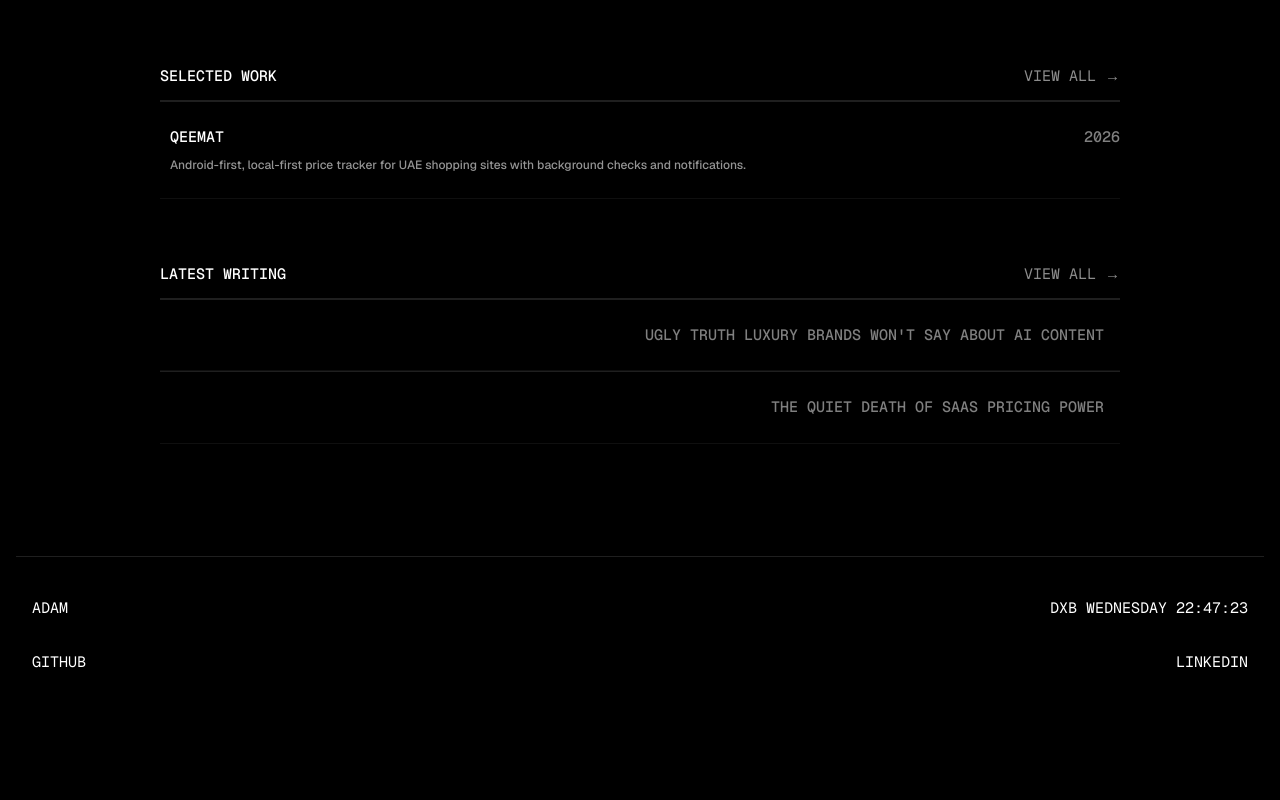
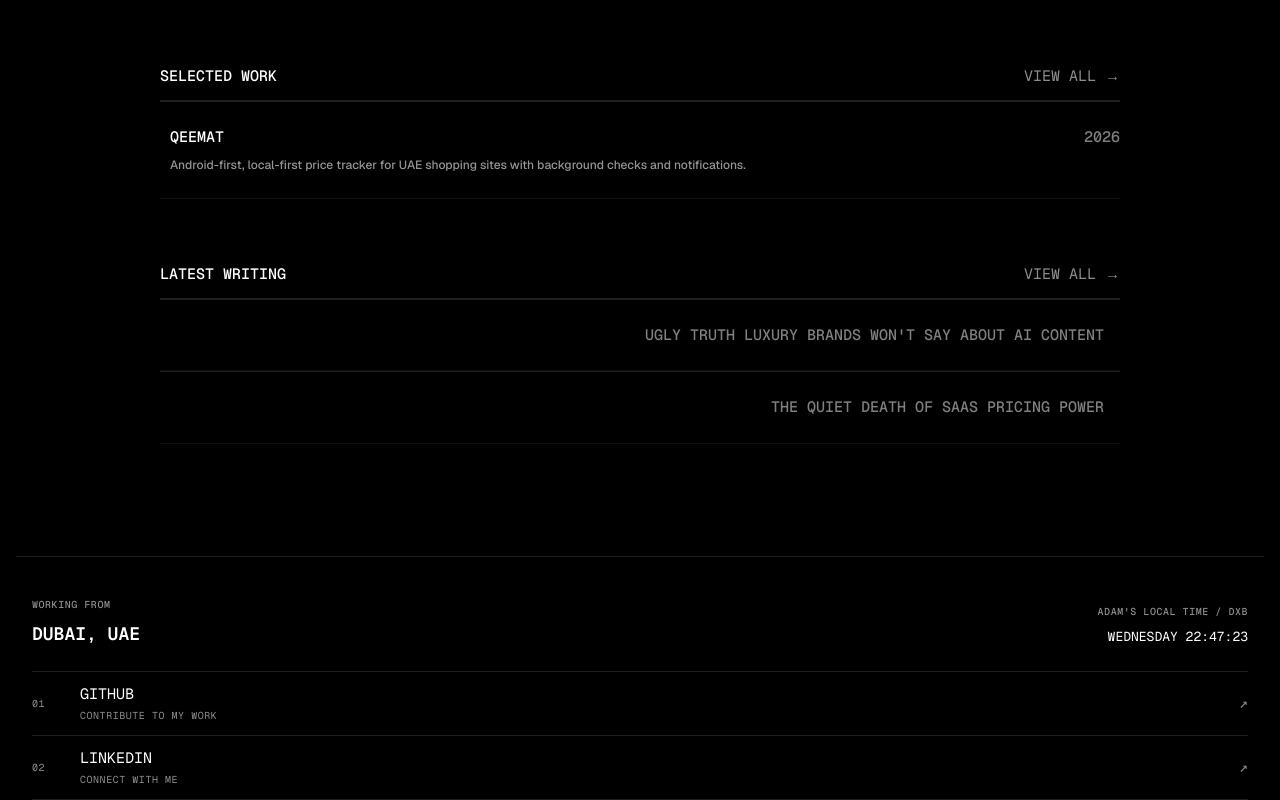
Before and after one commit to AdamJeddy/portfolio, a Next.js app: page / in a window 1280 px wide. Shown: the part 233-1033 px from the top of the page. Before the commit the page ends 923 px from the top, so only its background shows below. Built offline with nearby package versions, Linux system fonts and the light colour scheme.

Commit message:
feat: update footer layout and styling with new status and links

```diff
--- a/src/app/globals.css
+++ b/src/app/globals.css
@@ -220,9 +220,89 @@ html::-webkit-scrollbar {
   border-top: 1px solid rgba(var(--white-rgb), 0.12);
 }
 
-#footer .section {
-  padding-top: var(--space-1-5);
-  padding-bottom: var(--space-1-5);
+.footer-status {
+  display: grid;
+  grid-template-columns: 1fr auto;
+  gap: var(--space-2);
+  align-items: end;
+  padding: var(--space-1-5) 0 var(--space-2);
+}
+
+.footer-label,
+.footer-link-index {
+  font-size: 10px;
+  letter-spacing: var(--letter-spacing);
+  opacity: 0.55;
+}
+
+.footer-city {
+  margin-top: var(--char);
+  font-size: 18px;
+  font-weight: 600;
+}
+
+.footer-time {
+  text-align: right;
+}
+
+.footer-time time {
+  display: block;
+  margin-top: var(--char);
+  font-size: 13px;
+}
+
+.footer-links {
+  border-top: 1px solid rgba(var(--white-rgb), 0.12);
+}
+
+.footer-links a {
+  display: grid;
+  grid-template-columns: 32px 1fr auto;
+  gap: var(--char2);
+  align-items: center;
+  min-height: 64px;
+  border-bottom: 1px solid rgba(var(--white-rgb), 0.12);
+  text-decoration: none;
+}
+
+.footer-link-copy {
+  display: flex;
+  flex-direction: column;
+  gap: 3px;
+}
+
+.footer-link-copy > span:last-child {
+  font-size: 10px;
+  letter-spacing: var(--letter-spacing);
+  opacity: 0.55;
+}
+
+.footer-links a > span:last-child {
+  opacity: 0.55;
+}
+
+.footer-links a:hover,
+.footer-links a:focus-visible {
+  color: var(--black);
+  background: var(--white);
+}
+
+@media (max-width: 768px) {
+  .footer-status {
+    grid-template-columns: 1fr;
+    gap: var(--space-2);
+  }
+
+  .footer-time {
+    padding-top: var(--space-2);
+    border-top: 1px solid rgba(var(--white-rgb), 0.12);
+    text-align: left;
+  }
+
+  .footer-links a {
+    min-height: 60px;
+    font-size: 18px;
+  }
 }
 
 /* â”€â”€ Global navigation â”€â”€â”€â”€â”€â”€â”€â”€â”€â”€â”€â”€â”€â”€â”€â”€â”€â”€â”€â”€â”€â”€â”€â”€â”€â”€â”€â”€â”€â”€â”€â”€â”€â”€â”€ */
--- a/src/components/layout/Footer.tsx
+++ b/src/components/layout/Footer.tsx
@@ -8,29 +8,35 @@ export default function Footer() {
 
   return (
     <footer id="footer">
-      <div className="shortcuts section between">
-        <div className="col halfwidth">
-          <Link href="/" className="logo" aria-label="Home">
-            Adam
-          </Link>
+      <div className="footer-status">
+        <div className="footer-identity">
+          <p className="footer-label">Working from</p>
+          <p className="footer-city">Dubai, UAE</p>
         </div>
-        <div className="col halfwidth" style={{ alignItems: 'flex-end' }}>
-          <span className="loctime">DXB {clock}</span>
+        <div className="footer-time">
+          <p className="footer-label">Adam&apos;s local time / DXB</p>
+          <time>{clock || '--:--:--'}</time>
         </div>
       </div>
 
-      <div className="section between" style={{ marginTop: 0 }}>
-        <div className="col">
-          <Link href="https://github.com/AdamJeddy" target="_blank" rel="noopener noreferrer">
-            GitHub
-          </Link>
-        </div>
-        <div className="col">
-          <Link href="https://www.linkedin.com/in/adamahsan/" target="_blank" rel="noopener noreferrer">
-            LinkedIn
-          </Link>
-        </div>
-      </div>
+      <nav className="footer-links" aria-label="Social links">
+        <Link href="https://github.com/AdamJeddy" target="_blank" rel="noopener noreferrer">
+          <span className="footer-link-index" aria-hidden="true">01</span>
+          <span className="footer-link-copy">
+            <span>GitHub</span>
+            <span>Contribute to my work</span>
+          </span>
+          <span aria-hidden="true">&#8599;</span>
+        </Link>
+        <Link href="https://www.linkedin.com/in/adamahsan/" target="_blank" rel="noopener noreferrer">
+          <span className="footer-link-index" aria-hidden="true">02</span>
+          <span className="footer-link-copy">
+            <span>LinkedIn</span>
+            <span>Connect with me</span>
+          </span>
+          <span aria-hidden="true">&#8599;</span>
+        </Link>
+      </nav>
     </footer>
   )
 }
```
